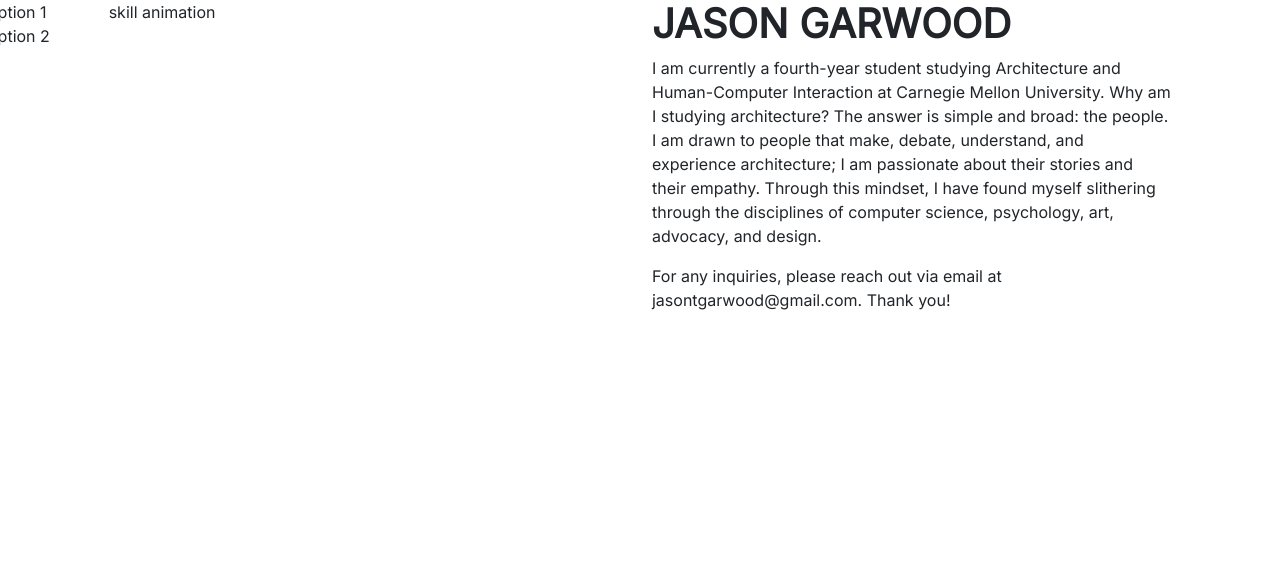
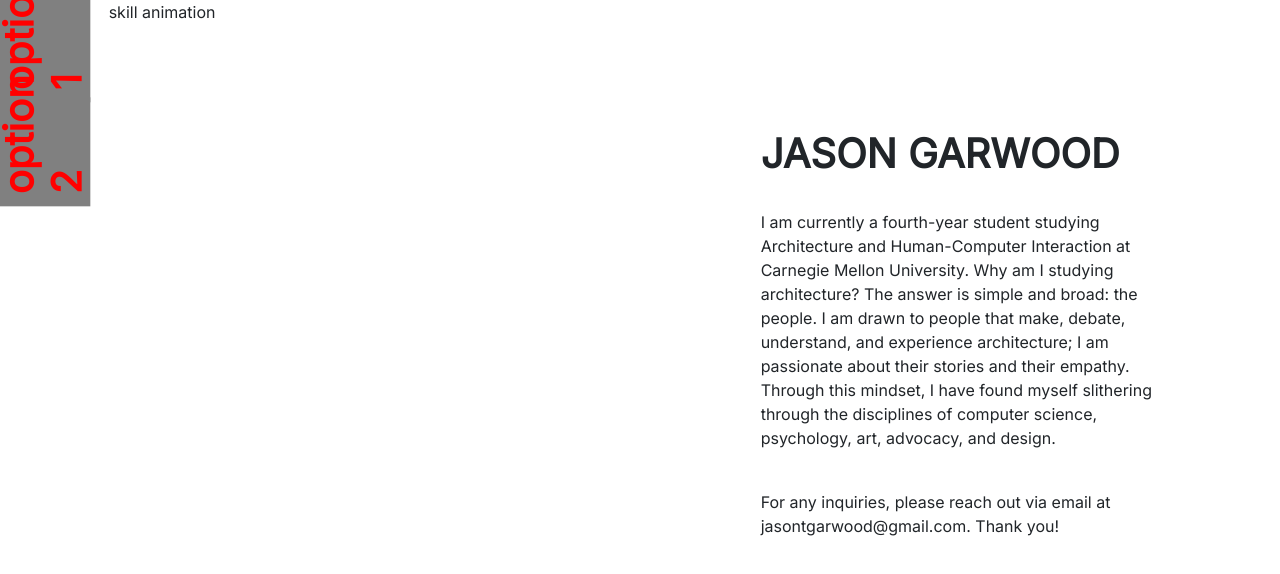
Before and after one commit to jasontgarwood/PUI_A8, a plain HTML site: page about.html in a window 1280 px wide. Drawn offline with nearby package versions, Linux system fonts and the light colour scheme.

Commit message:
progress on about page

```diff
--- a/about.html
+++ b/about.html
@@ -24,21 +24,26 @@
     <div class="row">
         <!-- nav bar -->
         <div class="col-1">
-            <div class="row">
-                option 1
-            </div>
-            <div class="row">
-                option 2
+            <div class="navBar">
+
+                <div class="row">
+                    <h1 class="navOption">option 1</h1>
+                </div>
+                <div class="row">
+                    <h1 class="navOption">option 2</h1>
+                </div>
+
             </div>
         </div>
 
         <!-- animated skill graphic -->
-        <div class="col-5">
+        <div class="col-6">
             skill animation
         </div>
 
-        <div class="col-5">
+        <div class="col-4" id="about">
             <h1>JASON GARWOOD</h1>
+            <br>
             <p>I am currently a fourth-year student studying Architecture and
                 Human-Computer Interaction at Carnegie Mellon University. Why
                 am I studying architecture? The answer is simple and broad:
@@ -47,7 +52,7 @@
                 and their empathy. Through this mindset, I have found myself
                 slithering through the disciplines of computer science, psychology,
                 art, advocacy, and design.</p>
-                <p>For any inquiries, please reach out via email at
+                <p><br>For any inquiries, please reach out via email at
                     jasontgarwood@gmail.com. Thank you!</p>
         </div>
     </div>
--- a/style.css
+++ b/style.css
@@ -1,7 +1,27 @@
 *{
     font-family: 'Inter', sans-serif;
+}
+
+col {
+    height: 100%;
 }
 
 h1 {
     font-weight: bolder;
 }
+
+.navBar {
+   color: red;
+
+}
+
+.navOption {
+    height: 100%;
+    transform: rotate(270deg);
+    background-color: gray;
+}
+
+#about {
+    height: 100%;
+    padding-top: 10%;
+}
```
